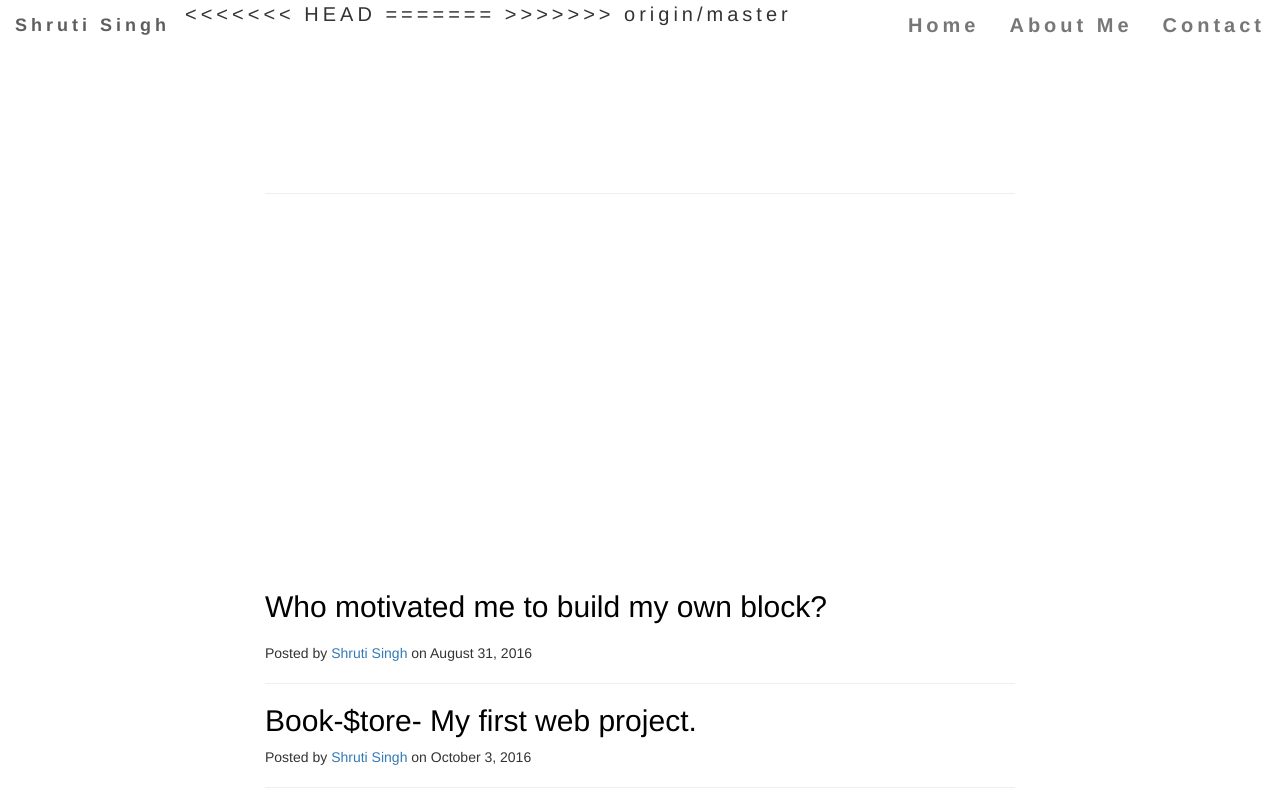
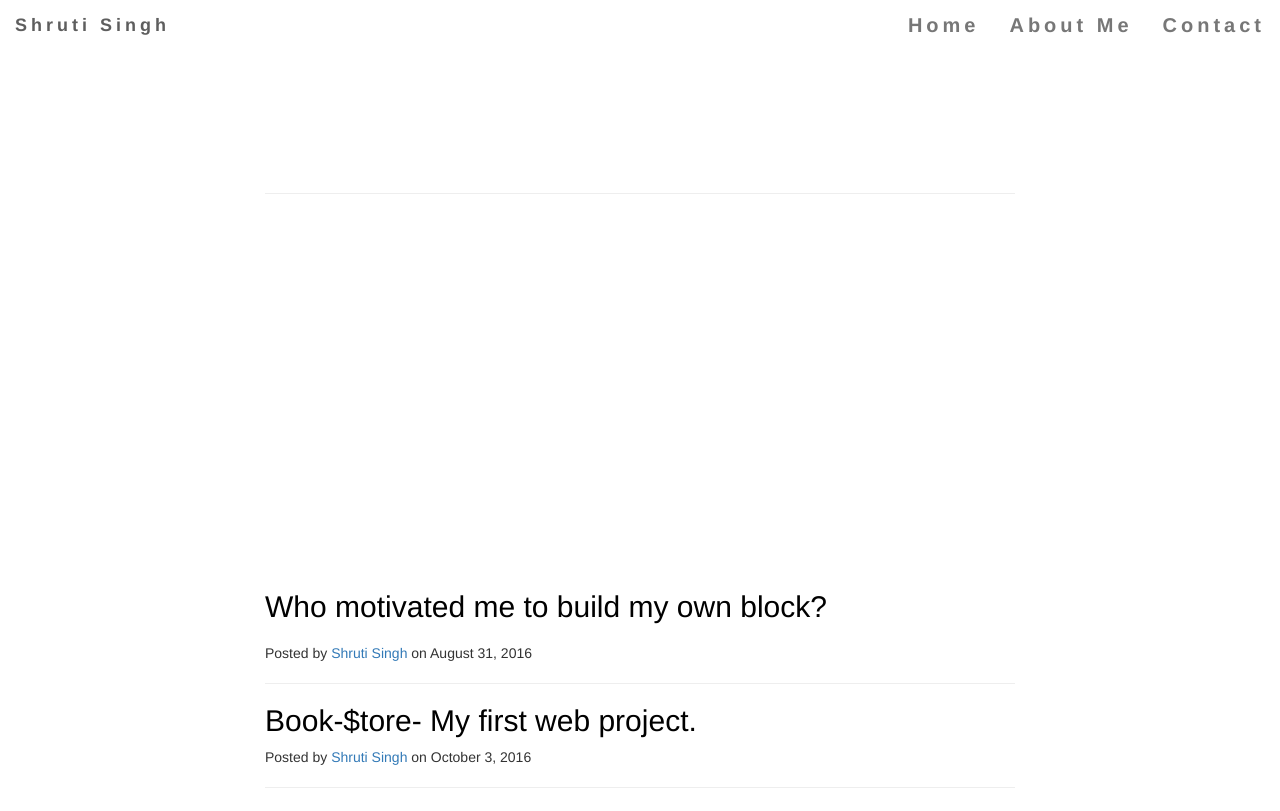
Before and after one commit to Shruti9520/Shruti9520.github.io, a plain HTML site: page index.html in a window 1280 px wide. Shown: the top 811 px of the page. Drawn offline with nearby package versions, Linux system fonts and the light colour scheme.

Commit message:
Update index.html

```diff
--- a/index.html
+++ b/index.html
@@ -10,25 +10,25 @@
   <script src="https://maxcdn.bootstrapcdn.com/bootstrap/3.3.7/js/bootstrap.min.js"></script>
     <link  rel="stylesheet"  href="csstyle.css">
     <link  rel="stylesheet"  href="font-awesome-4.6.3/css/font-awesome.min.css"">
-  <link rel="icon" href="favicon.ico" type="image/gif" sizes="16x16">
+  <link rel="icon href="favicon.ico" type="image/gif" sizes="16x16">
 </head>
 <body>
 <!--navbar-->
 <nav class="navbar navbar-default navbar-fixed-top opaque-navbar">
   <div class="container-fluid">
     <div class="navbar-header page-scroll">
-<<<<<<< HEAD
+
     <button type="button" class="navbar-toggle" data-toggle="collapse" data-target="#myNavbar">
         <span class="icon-bar"></span>
         <span class="icon-bar"></span>
         <span class="icon-bar"></span>
       </button>
-=======
+
     <button type="button" class="navbar-toggle" data-toggle="collapse">
                     <span class="sr-only">Toggle navigation</span>
                     Menu <i class="fa fa-bars"></i>
                 </button>
->>>>>>> origin/master
+
       <a class="navbar-brand" href="index.html"><strong>Shruti Singh</strong></a>
     </div>
     <div class="collapse navbar-collapse" id="myNavbar">
```
